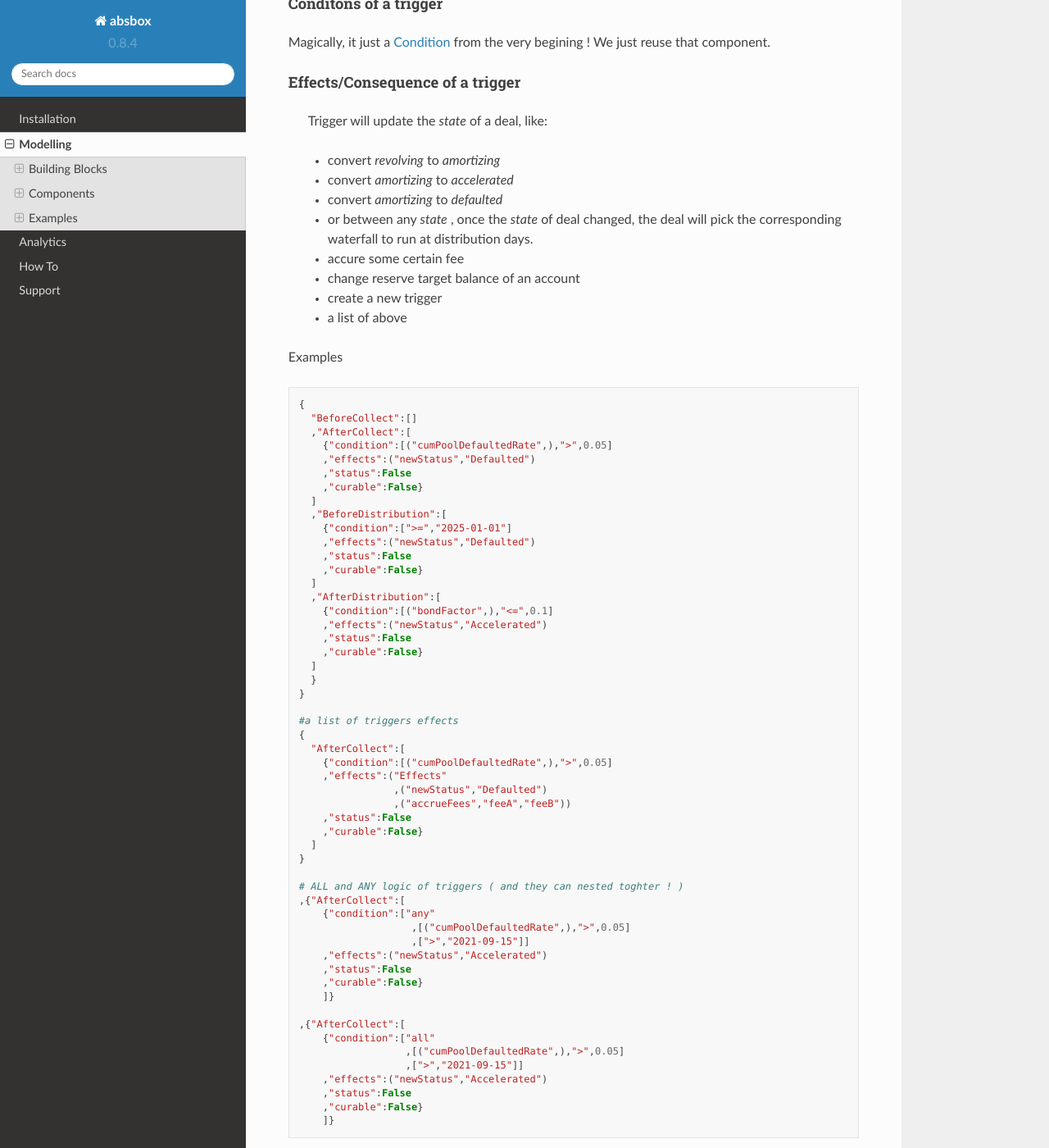
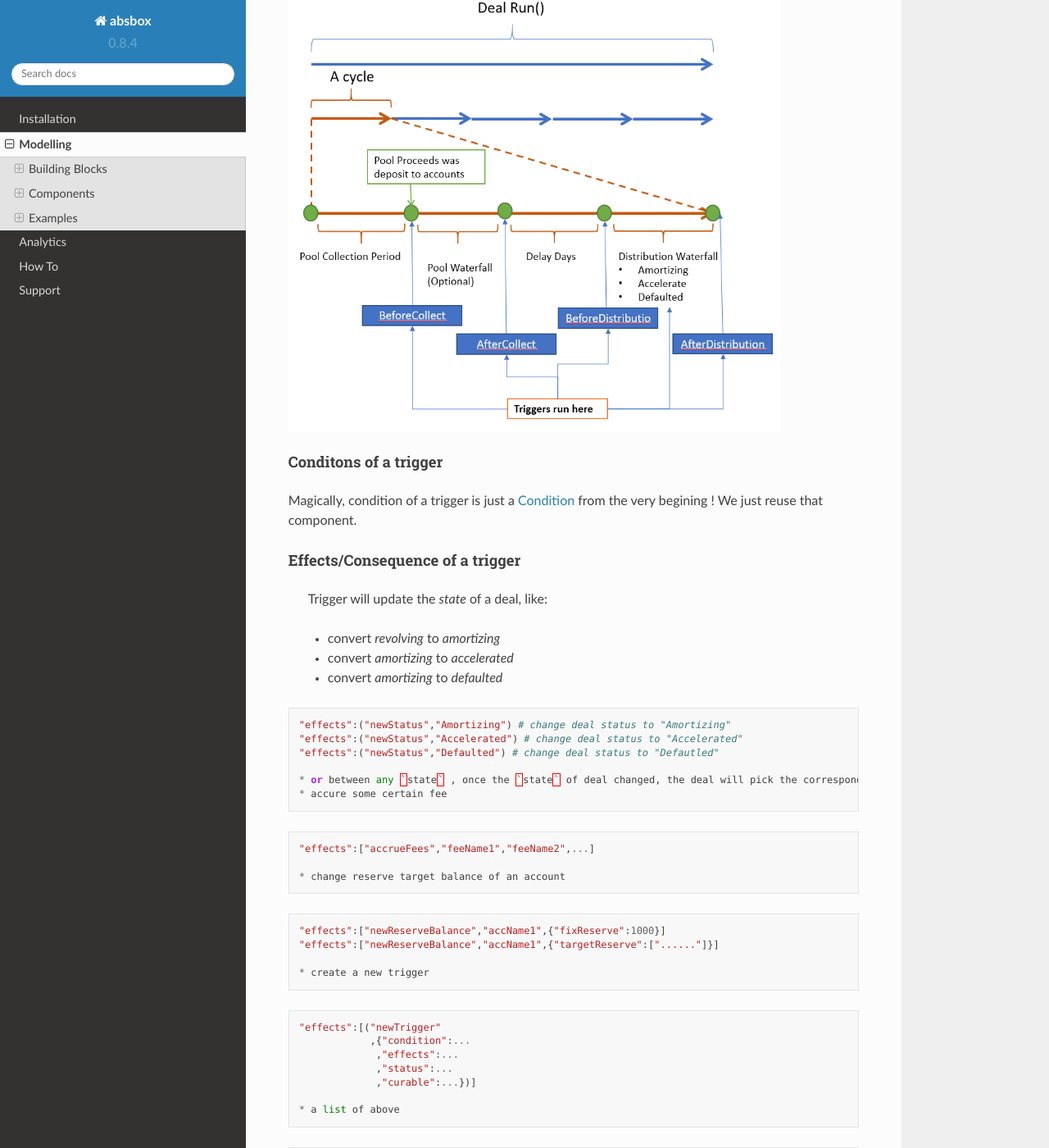
Before and after one commit to yellowbean/absbox-doc, a Sphinx documentation site: the page built from docs/source/modeling.rst, in a window 1280 px wide and 1400 px high, scrolled down 19009 px. Shown: the whole window at 82% size. Built offline with Sphinx 7.4.7 and the Read the Docs theme 2.0.0, drawn with Linux system fonts in a browser that asks for light colours; some of the changed text lies outside the part shown.

Commit message:
update on triggers

```diff
--- a/docs/source/modeling.rst
+++ b/docs/source/modeling.rst
@@ -920,10 +920,17 @@ When to run trigger
   * Start/End of each Distribution Day    -> ``BeforeDistribution`` / ``AfterDistribution``
   * During any point of waterfall
 
+
+.. image:: img/trigger_in_deal_run.png
+  :width: 600
+  :alt: trigger_loc
+
+
+
 Conditons of a trigger
 ^^^^^^^^^^^^^^^^^^^^^^^^^
 
-Magically, it just a :ref:`Condition` from the very begining ! We just reuse that component.
+Magically, condition of a trigger is just a :ref:`Condition` from the very begining ! We just reuse that component.
 
 
 Effects/Consequence of a trigger
@@ -934,11 +941,45 @@ Effects/Consequence of a trigger
   * convert `revolving` to `amortizing`
   * convert `amortizing` to `accelerated`
   * convert `amortizing` to `defaulted`
+
+.. code-block:: python
+
+  "effects":("newStatus","Amortizing") # change deal status to "Amortizing"
+  "effects":("newStatus","Accelerated") # change deal status to "Accelerated"
+  "effects":("newStatus","Defaulted") # change deal status to "Defautled"
+
   * or between any `state` , once the `state` of deal changed, the deal will pick the corresponding waterfall to run at distribution days.
   * accure some certain fee
+
+.. code-block:: python
+
+  "effects":["accrueFees","feeName1","feeName2",...]
+
   * change reserve target balance of an account
+
+.. code-block:: python
+
+  "effects":["newReserveBalance","accName1",{"fixReserve":1000}]
+  "effects":["newReserveBalance","accName1",{"targetReserve":["......"]}]
+
   * create a new trigger
+
+.. code-block:: python
+
+  "effects":[("newTrigger"
+              ,{"condition":...
+               ,"effects":...
+               ,"status":...
+               ,"curable":...})]
+
   * a list of above
+
+.. code-block:: python
+
+  "effects":["Effects"
+             ,<effect 1>
+             ,<effect 2>
+             ,....]
 
 
 Examples
```
